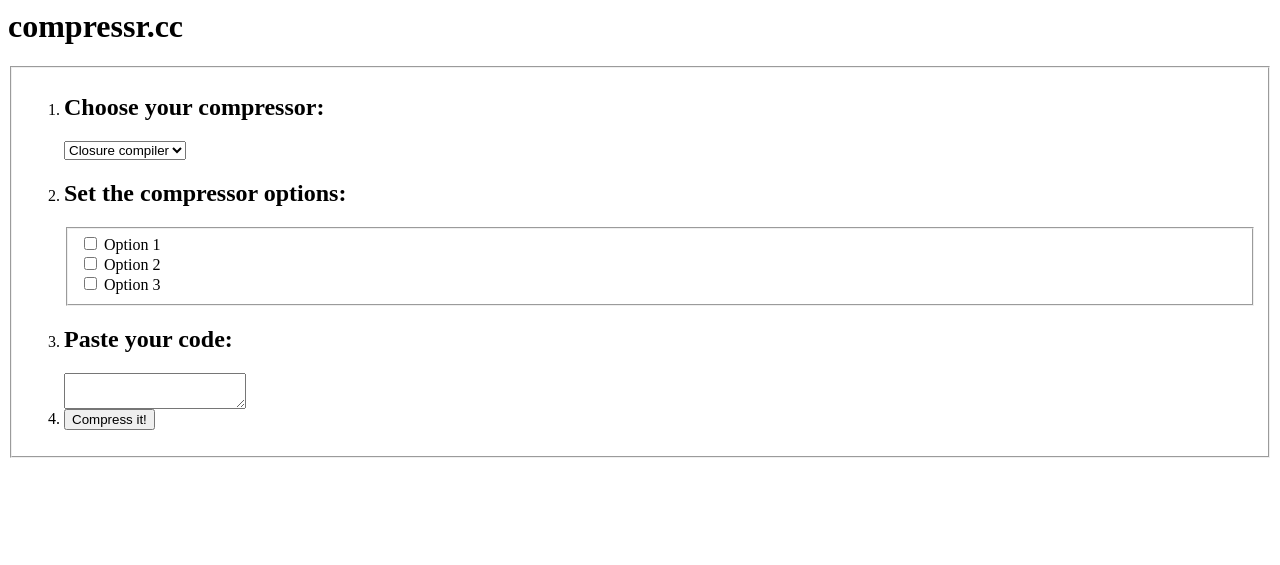
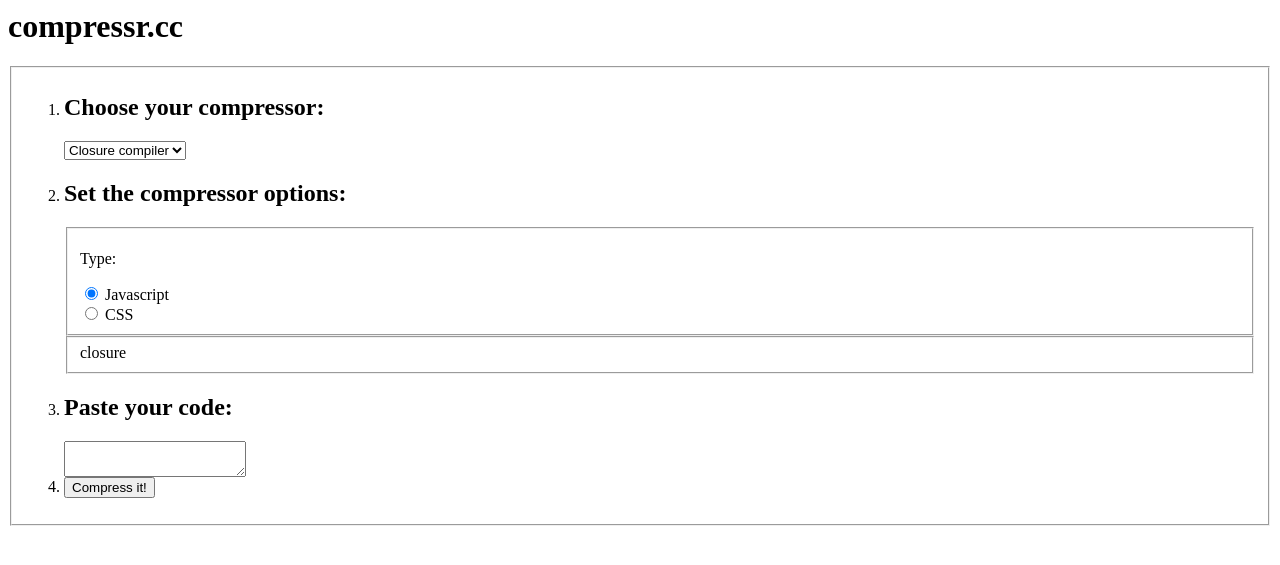
Before and after one commit to badsyntax/compressr.cc, a PHP site: template application/views/home.php in a window 1280 px wide. Shown: the top 565 px of the page. Run offline with PHP 8.4, Linux system fonts and the light colour scheme; the template is opened without the code that fills it, so the values that code supplies are empty; some libraries are stand-ins or nearby versions.

Commit message:
adjusted compressor type values

```diff
--- a/application/views/home.php
+++ b/application/views/home.php
@@ -1,6 +1,6 @@
+<h1>compressr.cc</h1>
+
 <div id="wrapper">
-
-	<h1>compressr.cc</h1>
 
 	<?php if ($errors){?>
 		<div class="form-errors">
@@ -20,19 +20,22 @@
 					<h2><label for="choose-compressor">Choose your compressor:</label></h2>
 					<div class="field">
 						<select name="compressor" id="choose-compressor">
-							<option>Closure compiler</option>
-							<option>YUI compressor</option>
-							<option>Packer</option>
-							<option>Uglify</option>
+							<option value="closure">Closure compiler</option>
+							<option value="yui">YUI compressor</option>
+							<option value="packer">Packer</option>
+							<option value="uglify">Uglify</option>
 						</select>
 					</div>
 				</li>
 				<li>
 					<h2>Set the compressor options:</h2>
-					<fieldset>
-						<div class="field"><label><input type="checkbox" /> Option 1</label></div>
-						<div class="field"><label><input type="checkbox" /> Option 2</label></div>
-						<div class="field"><label><input type="checkbox" /> Option 3</label></div>
+					<fieldset class="options-container" id="options-yui">
+						<p>Type:</p>
+						<div class="field"><label><input type="radio" name="option-yui-type" value="js" checked="checked" /> Javascript</label></div>
+						<div class="field"><label><input type="radio" name="option-yui-type" value="css" /> CSS</label></div>
+					</fieldset>
+					<fieldset class="options-container" id="options-closure">
+						closure
 					</fieldset>
 				</li>
 				<li>
```
